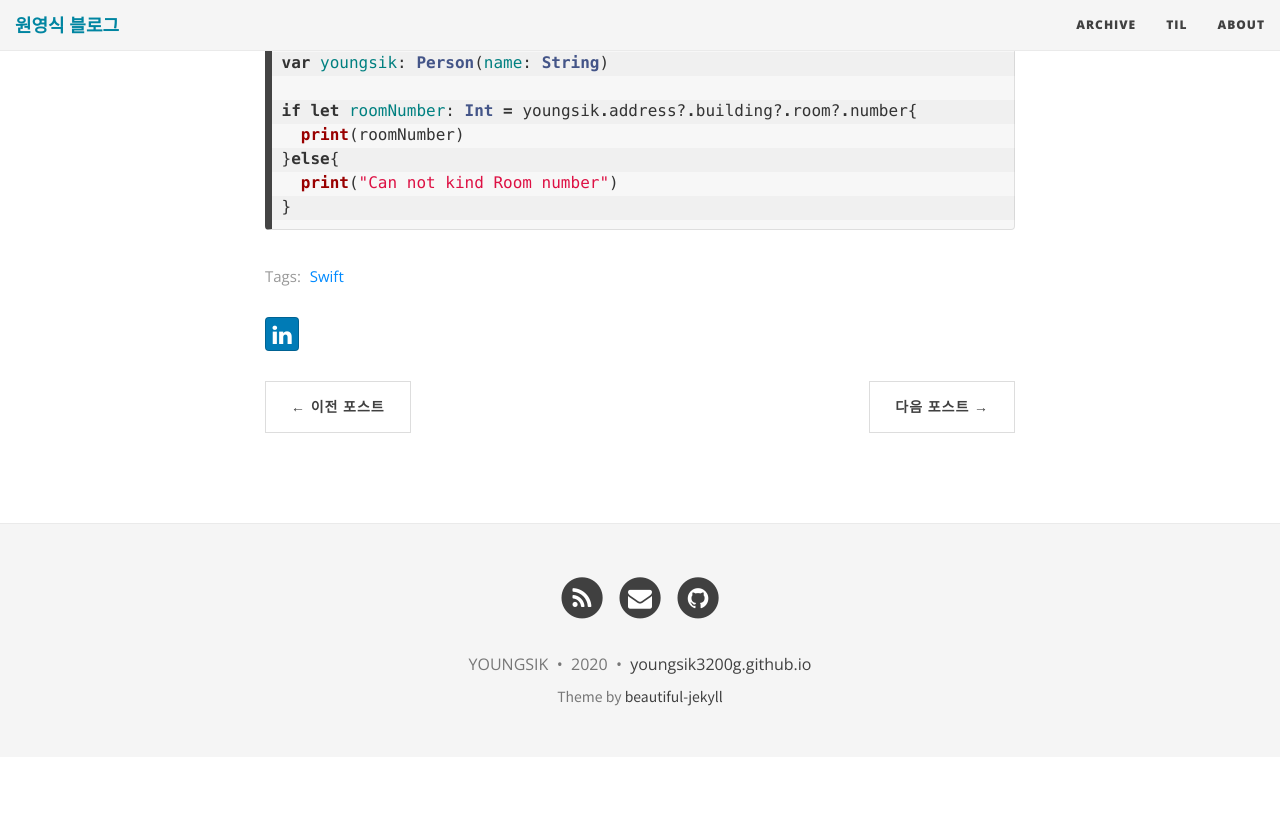
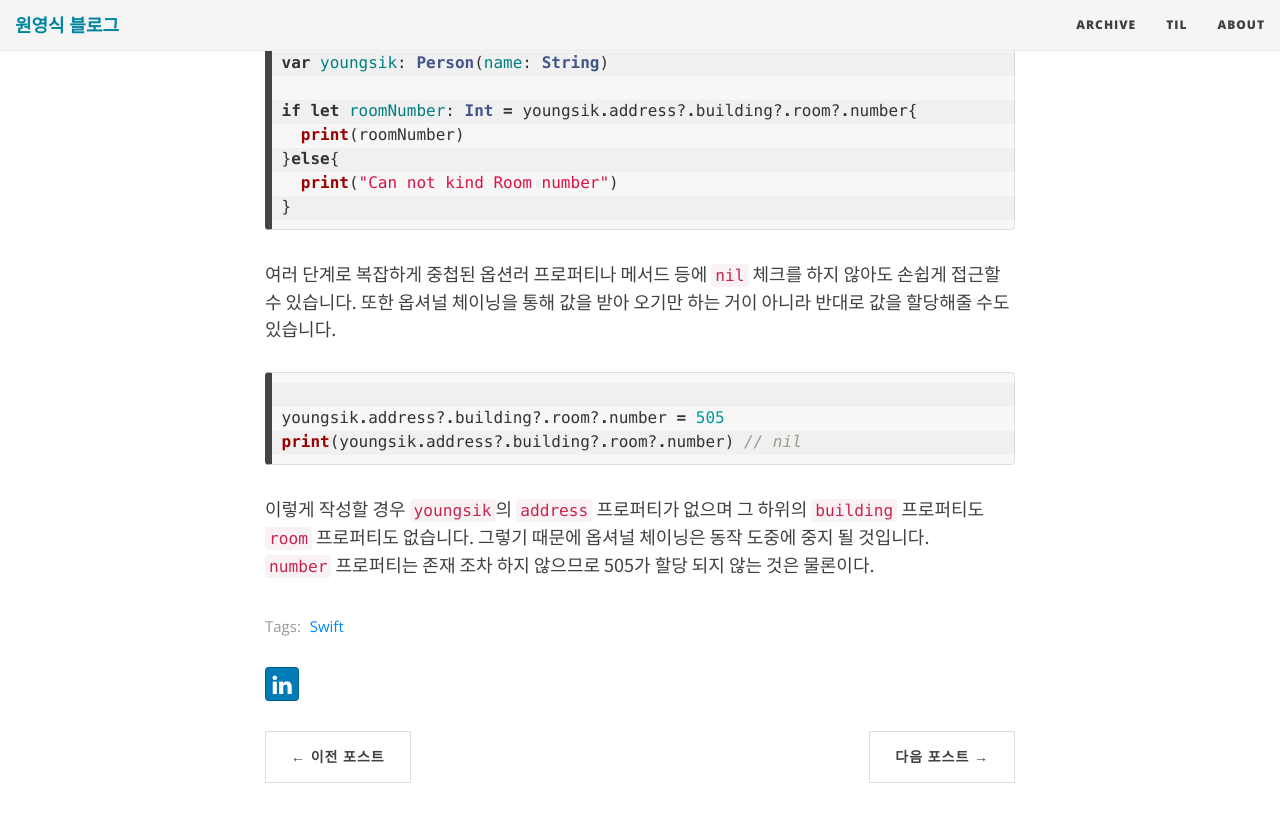
Before and after one commit to youngsikwon/github.io, a Jekyll site: the page built from _posts/2020-09-15-Swift-Optionals.md, in a window 1280 px wide and 900 px high, scrolled down 8330 px. Shown: the top 822 px of the window. Built offline with Jekyll 4.4.1, drawn with Linux system fonts in a browser that asks for light colours; nearby versions of some CDN libraries; comment, search, counter and statistics services are not loaded; before the commit the page ends 9087 px from its top, so only the background shows below that.

Commit message:
옵셔널 추가

````diff
--- a/_posts/2020-09-15-Swift-Optionals.md
+++ b/_posts/2020-09-15-Swift-Optionals.md
@@ -296,3 +296,14 @@ if let roomNumber: Int = youngsik.address?.building?.room?.number{
   print("Can not kind Room number")
 }
 ```
+
+여러 단계로 복잡하게 중첩된 옵션러 프로퍼티나 메서드 등에 `nil` 체크를 하지 않아도 손쉽게 접근할 수 있습니다. 또한 옵셔널 체이닝을 통해 값을 받아 오기만 하는 거이 아니라 반대로 값을 할당해줄 수도 있습니다.
+
+```swift
+
+youngsik.address?.building?.room?.number = 505
+print(youngsik.address?.building?.room?.number) // nil
+```
+
+이렇게 작성할 경우 `youngsik`의 `address` 프로퍼티가 없으며 그 하위의 `building` 프로퍼티도 `room` 프로퍼티도 없습니다. 그렇기 때문에 옵셔널 체이닝은 동작 도중에 중지 될 것입니다.
+<br> `number` 프로퍼티는 존재 조차 하지 않으므로 505가 할당 되지 않는 것은 물론이다.
````
